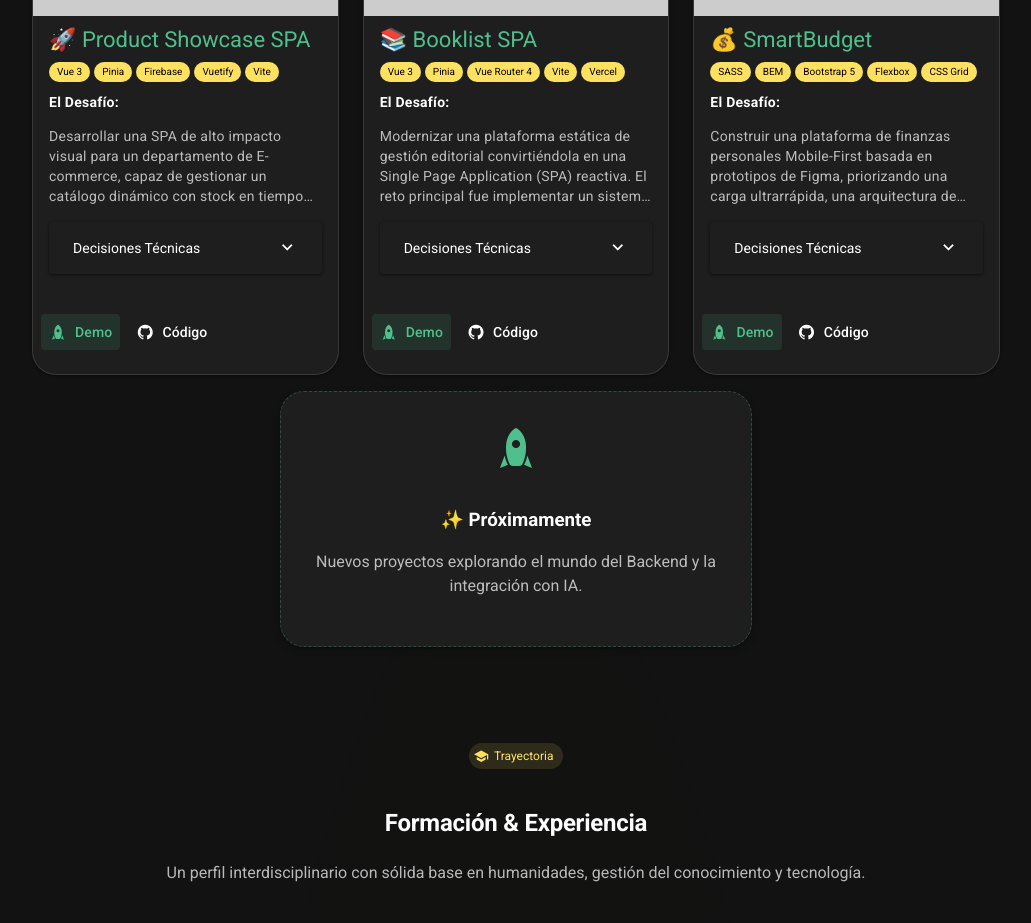
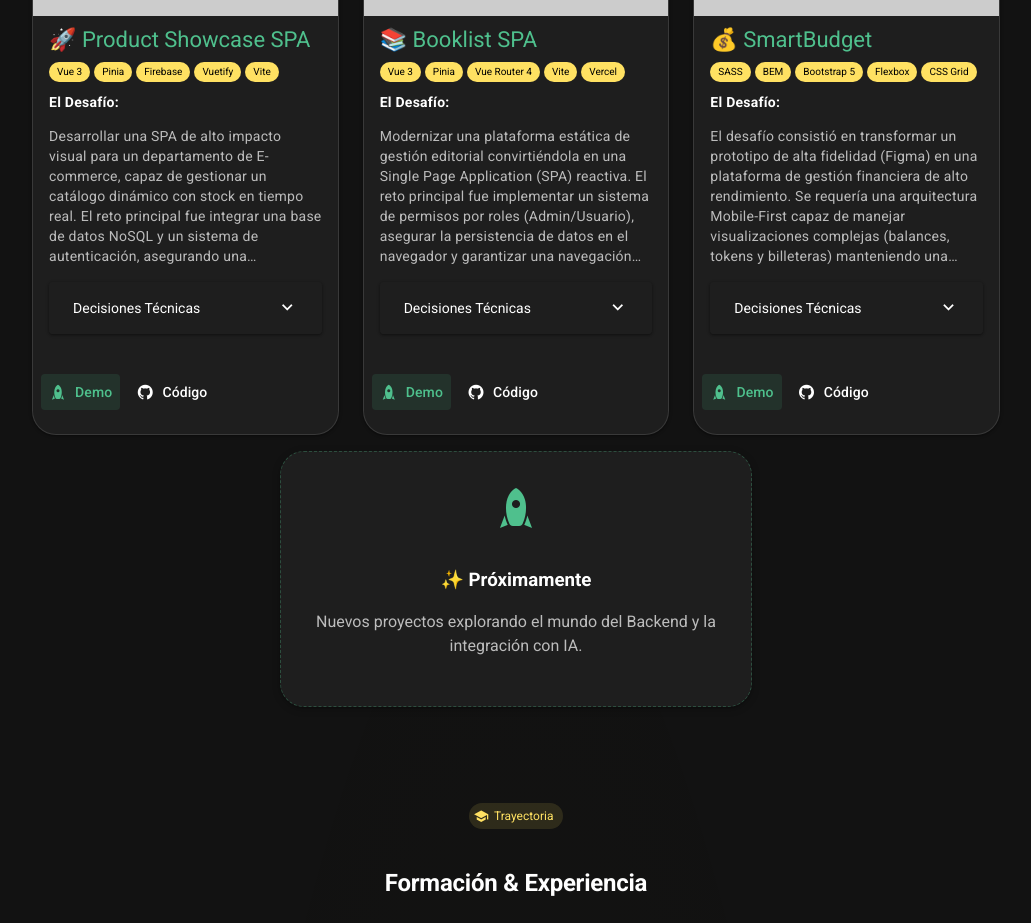
Before and after one commit to jltamayocabello-droid/mi-portafolio-vuetify, a Vue app: page / in a window 1280 px wide. Shown: the part 2480-3403 px from the top of the page, without its empty margins (124-1155 px from the left). Built offline with nearby package versions, Linux system fonts and the light colour scheme.

Commit message:
Se uniforman las card de proyectos

```diff
--- a/src/components/ProjectCard.vue
+++ b/src/components/ProjectCard.vue
@@ -30,7 +30,6 @@
           {{ challenge }}
         </p>
       </div>
-
       <v-expansion-panels variant="accordion">
         <v-expansion-panel bg-color="surface" title="Decisiones Técnicas">
           <v-expansion-panel-text class="text-caption">
@@ -96,7 +95,7 @@
 <style scoped>
 .challenge-clamp {
   display: -webkit-box;
-  -webkit-line-clamp: 4;
+  -webkit-line-clamp: 7;
   line-clamp: 4;
   -webkit-box-orient: vertical;
   overflow: hidden;
--- a/src/pages/index.vue
+++ b/src/pages/index.vue
@@ -550,7 +550,7 @@
     {
       title: '💰 SmartBudget',
       challenge:
-        'Construir una plataforma de finanzas personales Mobile-First basada en prototipos de Figma, priorizando una carga ultrarrápida, una arquitectura de código mantenible y una experiencia de usuario fluida en cualquier dispositivo.',
+        'El desafío consistió en transformar un prototipo de alta fidelidad (Figma) en una plataforma de gestión financiera de alto rendimiento. Se requería una arquitectura Mobile-First capaz de manejar visualizaciones complejas (balances, tokens y billeteras) manteniendo una carga ultrarrápida, una estructura de código mantenible y una experiencia de usuario (UX) fluida en dispositivos con recursos limitados."',
       decisions: [
         '• SASS (Arquitectura 7-1): Implementé una estructura modular para centralizar variables y componentes, optimizando el mantenimiento y la compilación de estilos.',
         '• Metodología BEM: Adopté este estándar para crear componentes independientes y reutilizables, eliminando conflictos de especificidad en el CSS.',
```
